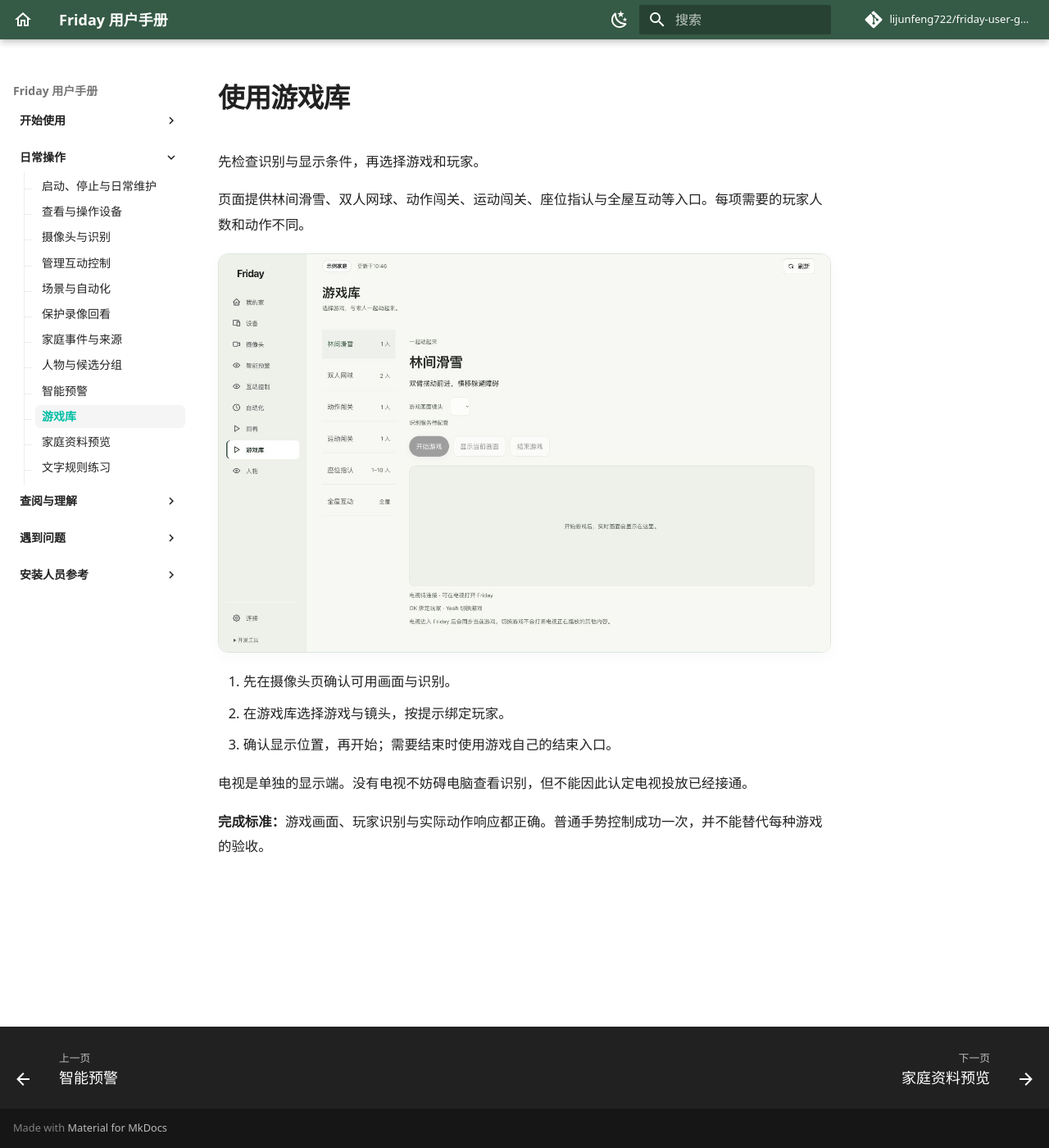
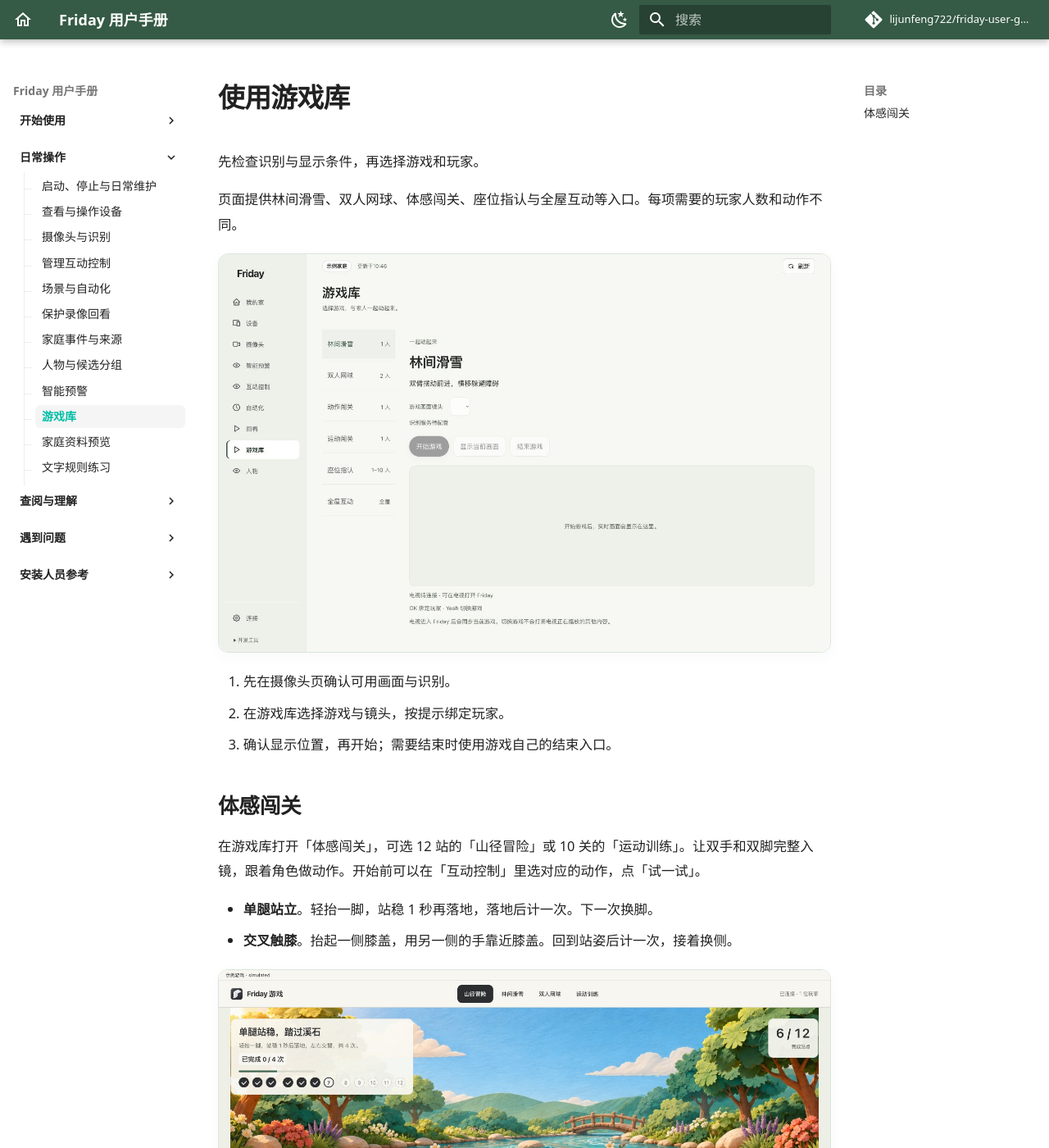
Before and after one commit to lijunfeng722/friday-user-guide, an MkDocs documentation site: the page built from docs/guides/games.md, in a window 1280 px wide and 1400 px high. Shown: the whole window at 82% size. Built offline with MkDocs 1.6.1 and Material for MkDocs 9.7.7, drawn with Linux system fonts in a browser that asks for light colours; comment, search, counter and statistics services are not loaded; some of the changed text lies outside the part shown.

Commit message:
文档：更新体感游戏的两个新动作

```diff
--- a/docs/guides/games.md
+++ b/docs/guides/games.md
@@ -2,7 +2,7 @@
 
 先检查识别与显示条件，再选择游戏和玩家。
 
-页面提供林间滑雪、双人网球、动作闯关、运动闯关、座位指认与全屋互动等入口。每项需要的玩家人数和动作不同。
+页面提供林间滑雪、双人网球、体感闯关、座位指认与全屋互动等入口。每项需要的玩家人数和动作不同。
 
 ![游戏库示例，识别服务未配置时开始按钮不可用](../assets/screenshots/friday-games.jpg)
 
@@ -10,6 +10,19 @@
 2. 在游戏库选择游戏与镜头，按提示绑定玩家。
 3. 确认显示位置，再开始；需要结束时使用游戏自己的结束入口。
 
+## 体感闯关
+
+在游戏库打开「体感闯关」，可选 12 站的「山径冒险」或 10 关的「运动训练」。让双手和双脚完整入镜，跟着角色做动作。开始前可以在「互动控制」里选对应的动作，点「试一试」。
+
+- **单腿站立**。轻抬一脚，站稳 1 秒再落地，落地后计一次。下一次换脚。
+- **交叉触膝**。抬起一侧膝盖，用另一侧的手靠近膝盖。回到站姿后计一次，接着换侧。
+
+![山径冒险的单腿站立示范，示例游戏](../assets/screenshots/friday-body-balance.jpg)
+
+![手机尺寸下的交叉触膝示范和路线，示例游戏](../assets/screenshots/friday-body-cross.jpg)
+
+动作没计数时，先回到自然站姿，确认双手和双脚都在画面里，再从动作开头做一次。
+
 电视是单独的显示端。没有电视不妨碍电脑查看识别，但不能因此认定电视投放已经接通。
 
 **完成标准：**游戏画面、玩家识别与实际动作响应都正确。普通手势控制成功一次，并不能替代每种游戏的验收。
```
Also changed, not shown: USER_MANUAL.md (+14 -1 lines), docs/assets/screenshots/friday-body-balance.jpg (added), docs/assets/screenshots/friday-body-cross.jpg (added).
